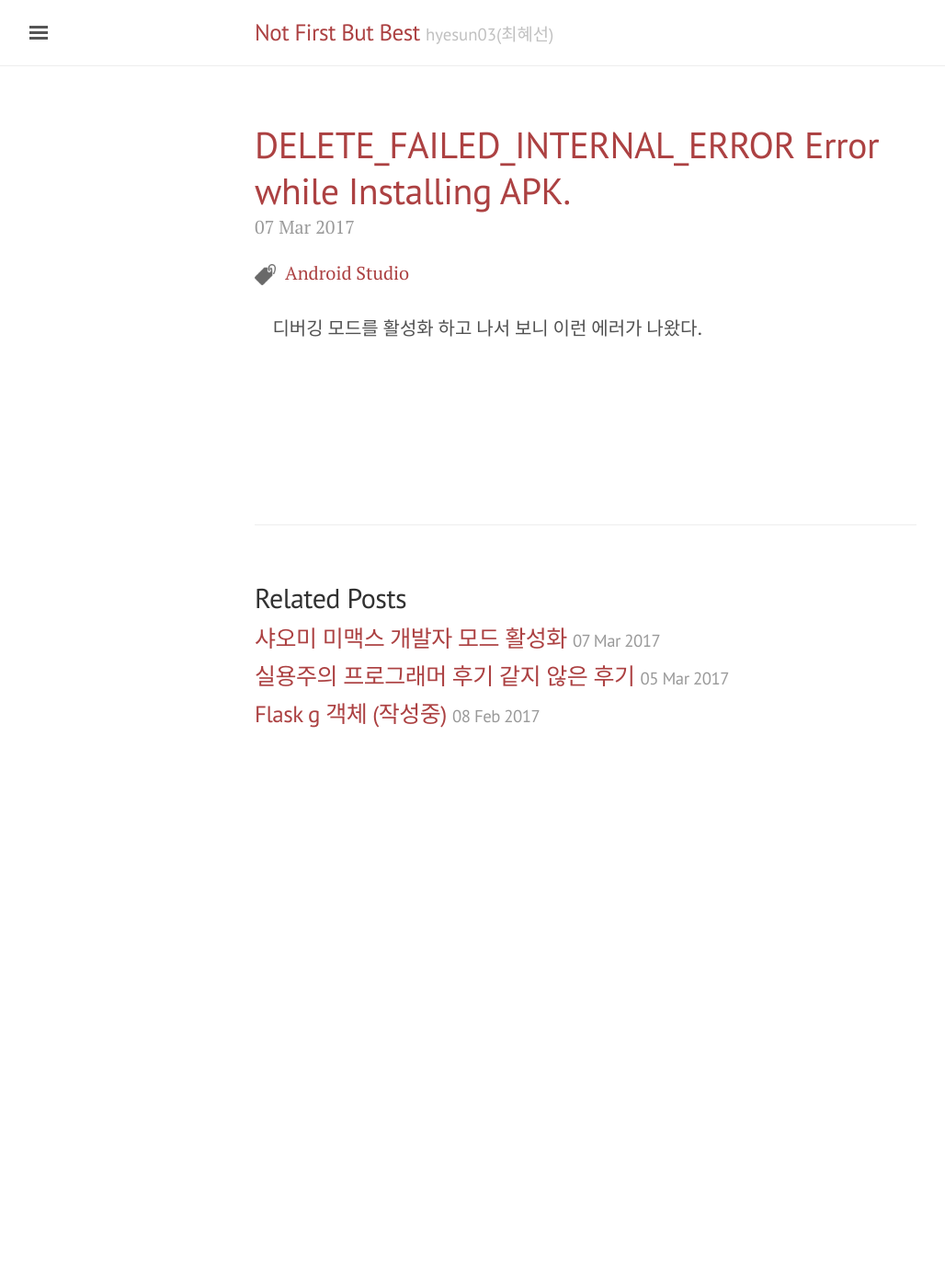
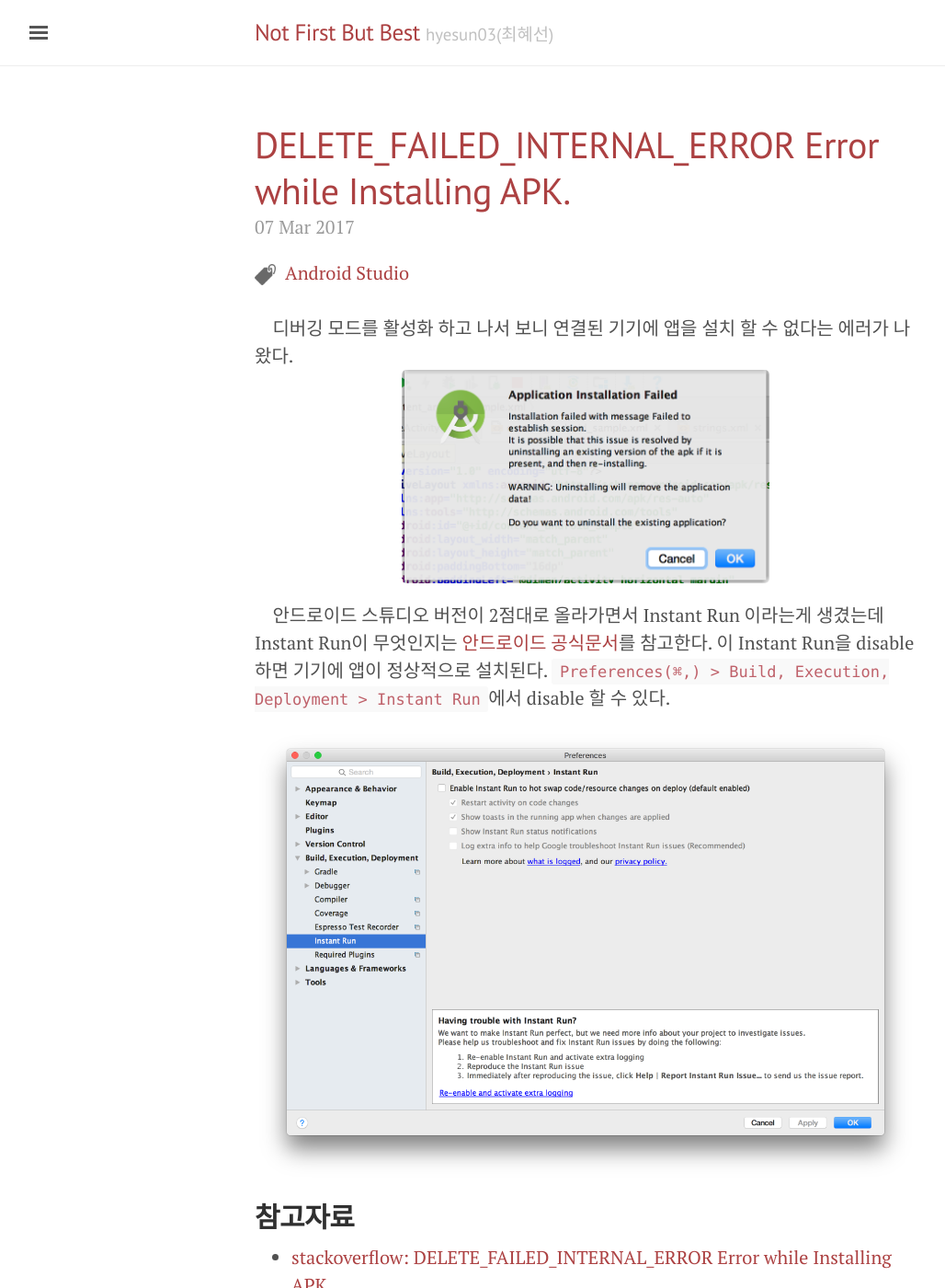
Before and after one commit to hyesun03/hyesun03.github.io, a Jekyll site: the page built from _posts/2017-03-07-android_install_error.md, in a window 1280 px wide and 1400 px high. Shown: the whole window at 92% size, without its empty margins (3-1031 px from the left). Built offline with Jekyll 4.4.1, drawn with Linux system fonts in a browser that asks for light colours; comment, search, counter and statistics services are not loaded.

Commit message:
안드로이드 기기에 앱 설치 안되는 에러

```diff
--- a/_posts/2017-03-07-android_install_error.md
+++ b/_posts/2017-03-07-android_install_error.md
@@ -6,4 +6,13 @@ tags:
 - Android Studio
 ---
 
-&nbsp;&nbsp;&nbsp; 디버깅 모드를 활성화 하고 나서 보니 이런 에러가 나왔다.
+&nbsp;&nbsp;&nbsp; 디버깅 모드를 활성화 하고 나서 보니 연결된 기기에 앱을 설치 할 수 없다는 에러가 나왔다.
+<img src="/images/Application_Installation_Failed.png" alt="Application_Installation_Failed" style="width: 400px; margin-left: auto; margin-right: auto; "/>
+
+&nbsp;&nbsp;&nbsp; 안드로이드 스튜디오 버전이 2점대로 올라가면서 Instant Run 이라는게 생겼는데 Instant Run이 무엇인지는 [안드로이드 공식문서](https://developer.android.com/studio/run/index.html?hl=ko#instant-run)를 참고한다. 이 Instant Run을 disable하면 기기에 앱이 정상적으로 설치된다. `Preferences(⌘,) > Build, Execution, Deployment > Instant Run`에서 disable 할 수 있다.
+
+![Disable Instant Run]({{ site.url }}/images/disable-instant-run.png)
+
+
+## **참고자료**
+* [stackoverflow: DELETE_FAILED_INTERNAL_ERROR Error while Installing APK](http://stackoverflow.com/questions/38892270/delete-failed-internal-error-error-while-installing-apk)
```
Also changed, not shown: _posts/2017-03-07-xiamomi_debugmode.md (+2 -0 lines), images/Application_Installation_Failed.png (added), images/disable-instant-run.png (added).
